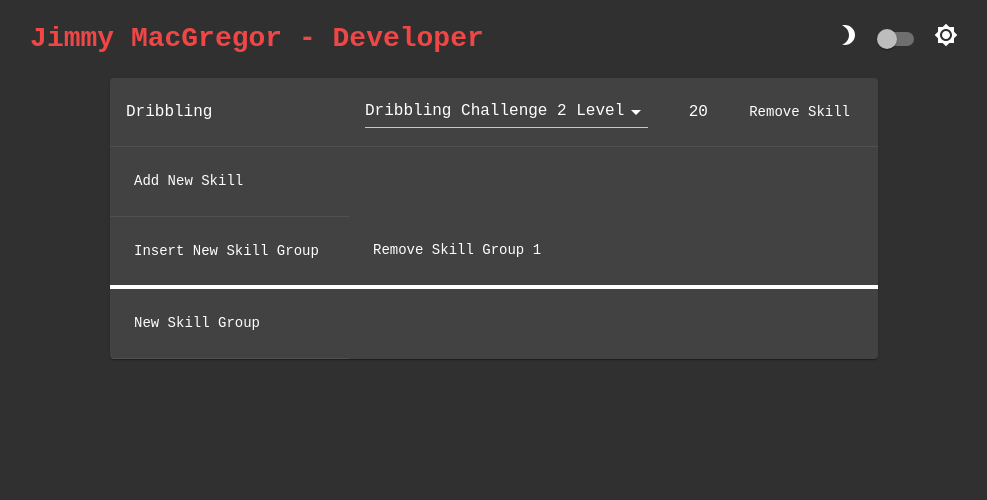
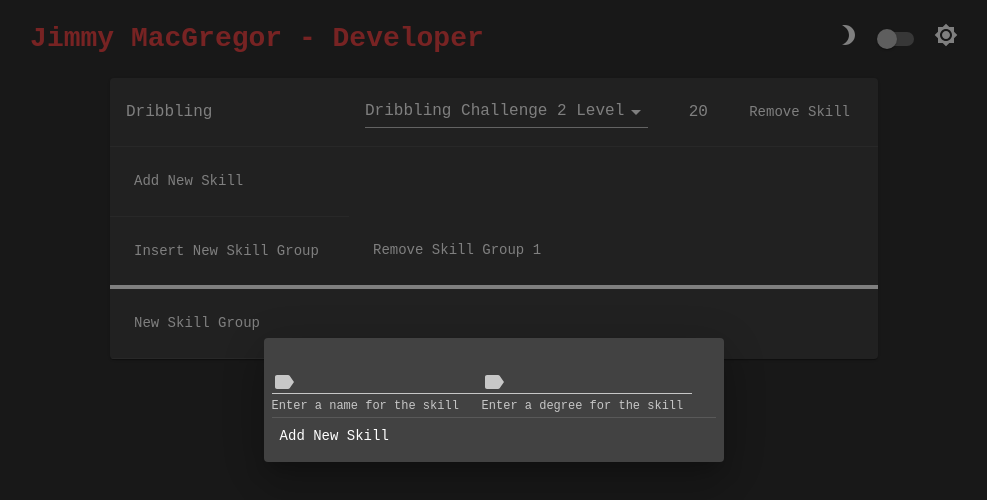
Before and after one commit to MymmiJ/personal-site, a React app: page /RocketLeagueProgressTracker in a window 1280 px wide. Both pictures are taken after a click on the button "Add New Skill". Shown: the top 500 px of the page, without its empty margins (146-1133 px from the left). Built offline with nearby package versions, Linux system fonts and the light colour scheme.

Commit message:
Allow adding a new skill to any skill group

```diff
--- /dev/null
+++ b/src/RocketLeagueProgressTracker/Modals/AddItemModals/NewSkillModal.js
@@ -0,0 +1,30 @@
+import { Button, Dialog } from "@material-ui/core";
+import { useState } from "react";
+import styled from "styled-components";
+import { skillMaker } from "../../Factories/skillMaker";
+import { SkillForm } from "../../Forms/SkillForm";
+
+const SkillFormContainer = styled.div`
+    padding: 8px;
+`
+
+export const NewSkillModal = ({ dispatch, showModal }) => {
+    const [skillToCreate, setSkillToCreate] = useState(skillMaker());
+    const addNewSkill = () => {
+        dispatch(skillToCreate);
+        setSkillToCreate(skillMaker());
+    }
+    return <Dialog
+            PaperProps={{ style: { width: '36%' } }}
+            open={showModal}
+            onClose={() => {
+                setSkillToCreate(skillMaker());
+                dispatch();
+            }}
+        >
+        <SkillFormContainer>
+            <SkillForm skill={skillToCreate} updateSkill={setSkillToCreate} />
+            <Button onClick={addNewSkill}>Add New Skill</Button>
+        </SkillFormContainer>
+    </Dialog>;
+};
--- a/src/RocketLeagueProgressTracker/ProgressTracker/SkillGroup.js
+++ b/src/RocketLeagueProgressTracker/ProgressTracker/SkillGroup.js
@@ -3,6 +3,8 @@ import { useContext, useRef, useState } from "react"
 import styled from "styled-components"
 import { SkillGroupsContext } from "../ContextProviders/SkillGroupsContextProvider"
 import { NewSkillGroupModal } from "../Modals/AddItemModals/NewSkillGroupModal"
+import { NewSkillModal } from "../Modals/AddItemModals/NewSkillModal"
+import { addNewSkillAction } from "../Reducers/Actions/addNewSkillAction"
 import { insertNewSkillGroupAction } from "../Reducers/Actions/insertNewSkillGroupAction"
 import { removeSkillGroupAction } from "../Reducers/Actions/removeSkillGroupAction"
 import { Skill } from "./Skill"
@@ -13,20 +15,34 @@ const BottomBorderTableBody = styled(TableBody)`
 
 export const SkillGroup = ({ skills, index }) => {
     const [,dispatch] = useContext(SkillGroupsContext);
+
     const [showNewSkillGroupModal, setShowNewSkillGroupModal] = useState(false);
+    const [showNewSkillModal, setShowNewSkillModal] = useState(false);
+
     const tableBodyRef = useRef(null);
     return <BottomBorderTableBody ref={tableBodyRef}>
         {skills.map((skill, i) => <Skill key={i} {...skill} index={i} skillGroupIndex={index} />)}
         {/* TODO: Extract this into its own component */}
         <TableRow>
             {/* Show Modal to add skill */}
-            <TableCell><Button onClick={() => {}}>{`Add New Skill`}</Button></TableCell>
+            <TableCell><Button onClick={() => setShowNewSkillModal(true)}>{`Add New Skill`}</Button></TableCell>
         </TableRow>
         {/* TODO: Extract this into its own component */}
         <TableRow>
             <TableCell><Button onClick={() => setShowNewSkillGroupModal(true)}>Insert New Skill Group</Button></TableCell>
             <TableCell><Button onClick={() => dispatch(removeSkillGroupAction(index))}>{`Remove Skill Group ${index + 1}`}</Button></TableCell>
         </TableRow>
+        <NewSkillModal
+            dispatch={(payload) => {
+                setShowNewSkillModal(false);
+                if(payload) {
+                    const action = addNewSkillAction(payload, index);
+                    dispatch(action);
+                }
+            }}
+            showModal={showNewSkillModal}
+            anchorEl={tableBodyRef?.current}
+        />
         <NewSkillGroupModal
             dispatch={(payload) => {
                 setShowNewSkillGroupModal(false);
--- /dev/null
+++ b/src/RocketLeagueProgressTracker/Reducers/Actions/addNewSkillAction.js
@@ -0,0 +1,7 @@
+import { ADD_NEW_SKILL } from "../skillGroupsReducer";
+
+export const addNewSkillAction = (newSkill, skillGroupIndex) => ({
+    type: ADD_NEW_SKILL,
+    newSkill,
+    skillGroupIndex
+});
--- a/src/RocketLeagueProgressTracker/Reducers/skillGroupsReducer.js
+++ b/src/RocketLeagueProgressTracker/Reducers/skillGroupsReducer.js
@@ -1,3 +1,4 @@
+export const ADD_NEW_SKILL = 'add_new_skill';
 export const REMOVE_SKILL = 'remove_skill';
 export const REMOVE_SKILL_GROUP = 'remove_skill_group';
 export const ADD_NEW_SKILL_GROUP = 'add_new_skill_group';
@@ -5,6 +6,15 @@ export const INSERT_NEW_SKILL_GROUP = 'insert_new_skill_group';
 
 export const skillGroupsReducer = (state, action) => {
     switch(action?.type) {
+        case ADD_NEW_SKILL:
+            return [
+                ...state.slice(0, action.skillGroupIndex),
+                {
+                    ...state[action.skillGroupIndex],
+                    skills: [...state[action.skillGroupIndex].skills, action.newSkill],
+                },
+                ...state.slice(action.skillGroupIndex+1),
+            ];
         case REMOVE_SKILL:
             return [
                 ...state.slice(0, action.skillGroupIndex),
```
